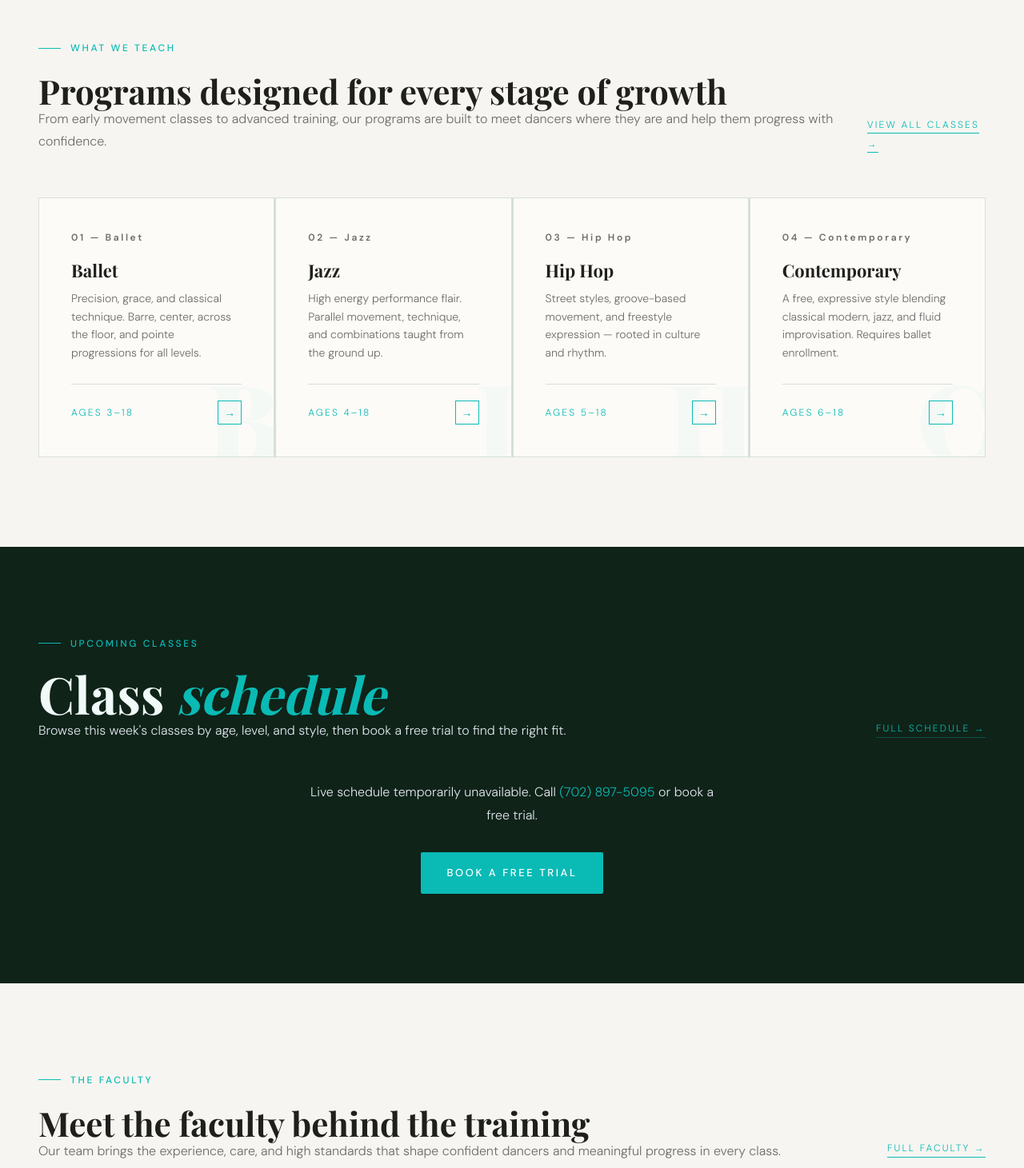
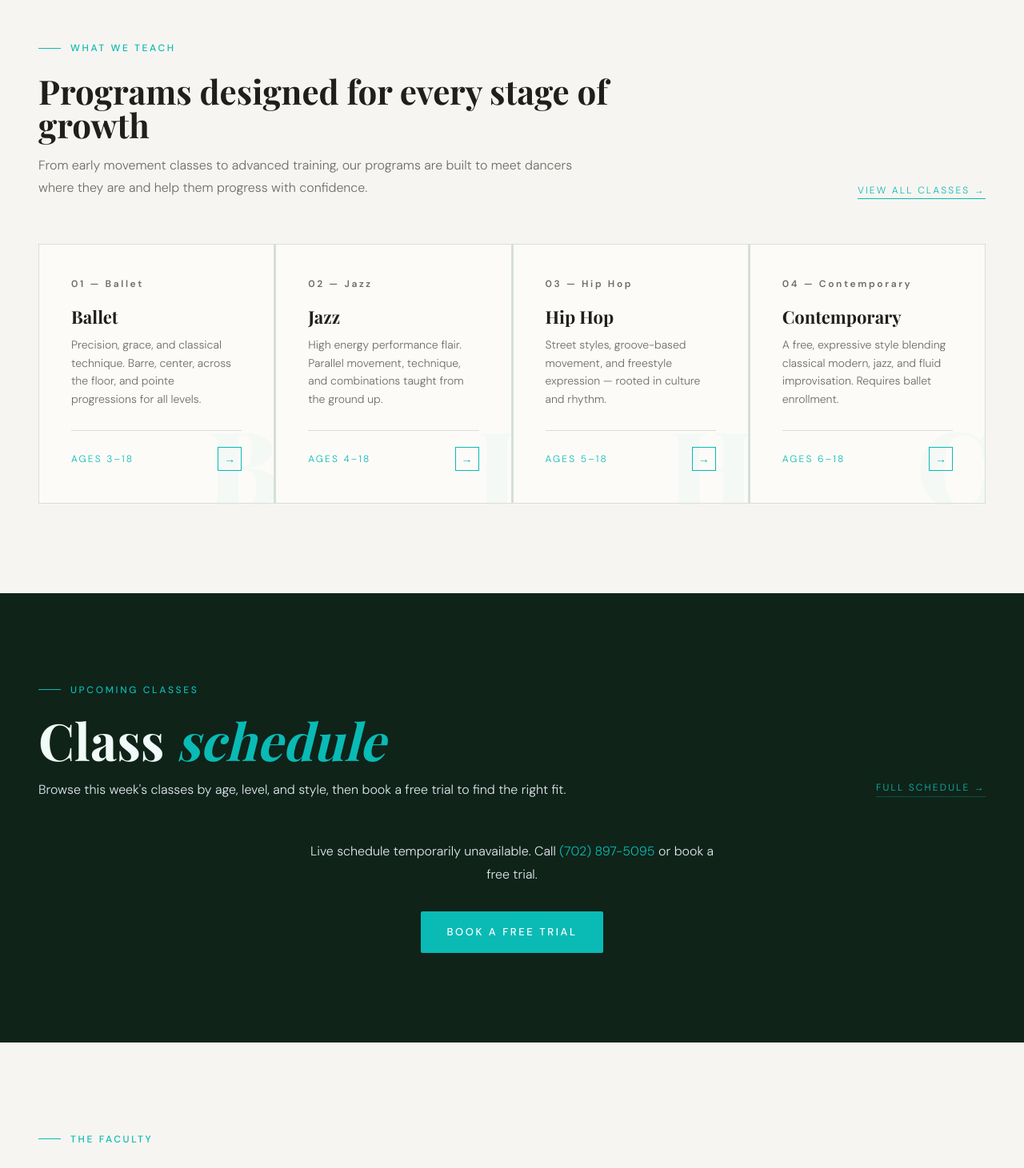
Before and after one commit to vizantirmarketing-alt/evolve-dance, a Next.js app: page / in a window 1280 px wide. Shown: the part 2740-4201 px from the top of the page at 80% size. Built offline with nearby package versions, Linux system fonts and the light colour scheme.

Commit message:
homepage spacing pass: normalize section padding, restore h2 to subcopy rhythm, constrain header max-widths, fix eyebrow drift on Schedule and Instructors

```diff
--- a/components/sections/HomeSections.tsx
+++ b/components/sections/HomeSections.tsx
@@ -201,7 +201,7 @@ export function WhyFamiliesChooseSection() {
       </Reveal>
       <Reveal delay={100}>
         <h2
-          className="font-display font-bold text-[#f0faf8] leading-none mb-14"
+          className="font-display font-bold max-w-3xl text-[#f0faf8] leading-none mb-14"
           style={{ fontSize: 'clamp(28px, 3.5vw, 42px)' }}
         >
           What makes Evolve different
@@ -304,10 +304,10 @@ export function ClassesSection() {
           </Reveal>
           <Reveal delay={100}>
             <>
-              <h2 className="font-display font-bold text-[#1F1F1C] leading-none" style={{ fontSize: 'clamp(28px, 3.5vw, 42px)' }}>
+              <h2 className="font-display font-bold max-w-3xl text-[#1F1F1C] leading-none" style={{ fontSize: 'clamp(28px, 3.5vw, 42px)' }}>
                 Programs designed for every stage of growth
               </h2>
-              <p className="text-[15px] font-light text-[#6D6C67] leading-[1.75] md:text-[16px]">
+              <p className="mt-4 max-w-2xl text-[15px] font-light text-[#6D6C67] leading-[1.75] md:text-[16px]">
                 From early movement classes to advanced training, our programs are built to meet dancers where they are and help them progress with confidence.
               </p>
             </>
@@ -431,13 +431,13 @@ export function InstructorsSection() {
           <span className="text-[11px] md:text-[12px] tracking-[0.22em] uppercase text-[#0ABAB5] font-medium opacity-100">The Faculty</span>
         </div>
       </Reveal>
-      <div className="mt-4 mb-14 flex flex-col gap-6 md:flex-row md:items-end md:justify-between">
+      <div className="mb-14 flex flex-col gap-6 md:flex-row md:items-end md:justify-between">
         <Reveal delay={100}>
           <>
-            <h2 className="font-display font-bold text-[#1F1F1C] leading-none" style={{ fontSize: 'clamp(28px, 3.5vw, 42px)' }}>
+            <h2 className="font-display font-bold max-w-3xl text-[#1F1F1C] leading-none" style={{ fontSize: 'clamp(28px, 3.5vw, 42px)' }}>
               Meet the faculty behind the training
             </h2>
-            <p className="text-[15px] font-light text-[#6D6C67] leading-[1.75] md:text-[16px]">
+            <p className="mt-4 max-w-2xl text-[15px] font-light text-[#6D6C67] leading-[1.75] md:text-[16px]">
               Our team brings the experience, care, and high standards that shape confident dancers and meaningful progress in every class.
             </p>
           </>
@@ -539,13 +539,13 @@ export function TestimonialsSection() {
       </Reveal>
       <Reveal delay={100}>
         <>
-          <h2 className="font-display font-bold mt-4 mb-4 text-[#1F1F1C]" style={{ fontSize: 'clamp(28px, 3.5vw, 42px)', lineHeight: '1' }}>
+          <h2 className="font-display font-bold mt-4 mb-4 max-w-3xl text-[#1F1F1C]" style={{ fontSize: 'clamp(28px, 3.5vw, 42px)', lineHeight: '1' }}>
             What families love about Evolve —{' '}
             <span className="italic text-[#0ABAB5]" style={{ fontSize: 'clamp(28px, 3.5vw, 42px)', lineHeight: '1' }}>
               Reviews
             </span>
           </h2>
-          <p className="text-[15px] font-light text-[#6D6C67] leading-[1.75] mb-14 md:text-[16px]">
+          <p className="max-w-2xl text-[15px] font-light text-[#6D6C67] leading-[1.75] mb-14 md:text-[16px]">
             Families choose Evolve for more than strong classes. They stay for the culture, the consistency, and the way their dancers grow over time.
           </p>
         </>
@@ -626,7 +626,7 @@ export function TestimonialsSection() {
 export function ProjectSection() {
   return (
     <section
-      className="bg-[#173432] px-4 py-16 md:px-12 md:py-20 relative overflow-hidden text-center"
+      className="bg-[#173432] px-4 py-28 md:px-12 relative overflow-hidden text-center"
     >
       {/* Glow */}
       <div
@@ -682,7 +682,7 @@ export function ProjectSection() {
 
 export function EnrollSection() {
   return (
-    <section className="bg-[#0ABAB5] px-4 pt-10 pb-20 md:px-12 md:py-24 grid grid-cols-1 md:grid-cols-2 gap-16 items-center">
+    <section className="bg-[#0ABAB5] px-4 py-28 md:px-12 grid grid-cols-1 md:grid-cols-2 gap-16 items-center">
       <Reveal>
         <span className="text-[11px] md:text-[12px] font-semibold tracking-[0.22em] uppercase text-white/70 block mb-4">
           Ready to Begin?
--- a/components/sections/ScheduleSection.tsx
+++ b/components/sections/ScheduleSection.tsx
@@ -31,16 +31,16 @@ export default async function ScheduleSection() {
           <span className="text-[11px] md:text-[12px] font-medium uppercase tracking-[0.22em] text-teal opacity-100">Upcoming Classes</span>
         </div>
       </RevealOnScroll>
-      <div className="mt-4 mb-12 flex flex-col gap-6 md:flex-row md:items-end md:justify-between">
+      <div className="mb-12 flex flex-col gap-6 md:flex-row md:items-end md:justify-between">
         <RevealOnScroll delay={100}>
           <>
-            <h2 className="font-display font-bold text-[#f0faf8]">
+            <h2 className="font-display max-w-3xl font-bold text-[#f0faf8]">
               <span style={{ fontSize: 'clamp(40px, 5vw, 64px)', lineHeight: '0.95' }}>Class </span>
               <span className="italic text-teal" style={{ fontSize: 'clamp(40px, 5vw, 64px)', lineHeight: '0.95' }}>
                 schedule
               </span>
             </h2>
-            <p className="text-[15px] font-light leading-[1.8] text-[#e2e8f0] md:text-[16px]">{siteConfig.scheduleIntro}</p>
+            <p className="mt-4 max-w-2xl text-[15px] font-light leading-[1.8] text-[#e2e8f0] md:text-[16px]">{siteConfig.scheduleIntro}</p>
           </>
         </RevealOnScroll>
         <Link
```
